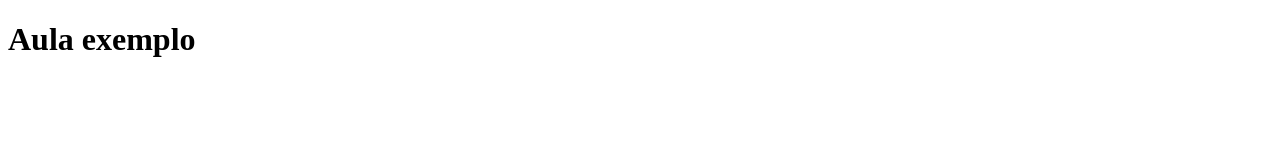
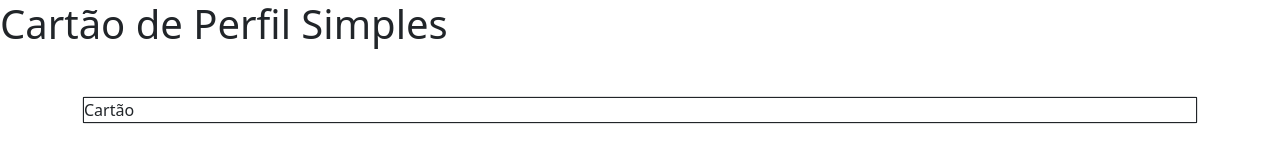
Before and after one commit to Edvan-Teixeira/Aula_GuitHub, a plain HTML site: page index.html in a window 1280 px wide. Drawn offline with nearby package versions, Linux system fonts and the light colour scheme.

Commit message:
Update index.html

```diff
--- a/index.html
+++ b/index.html
@@ -4,8 +4,13 @@
     <meta charset="UTF-8">
     <meta name="viewport" content="width=device-width, initial-scale=1.0">
     <title>Document</title>
+    <link href="https://cdn.jsdelivr.net/npm/bootstrap@5.0.2/dist/css/bootstrap.min.css" rel="stylesheet" integrity="sha384-EVSTQN3/azprG1Anm3QDgpJLIm9Nao0Yz1ztcQTwFspd3yD65VohhpuuCOmLASjC" crossorigin="anonymous">
 </head>
 <body>
-    <h1>Aula exemplo</h1>
+    <h1>Cartão de Perfil Simples</h1>
+    <div class="container">
+    <div class= "card mt-5">
+        <span class="border border-dark">Cartão</span></div>
+</div>
 </body>
 </html>
```
